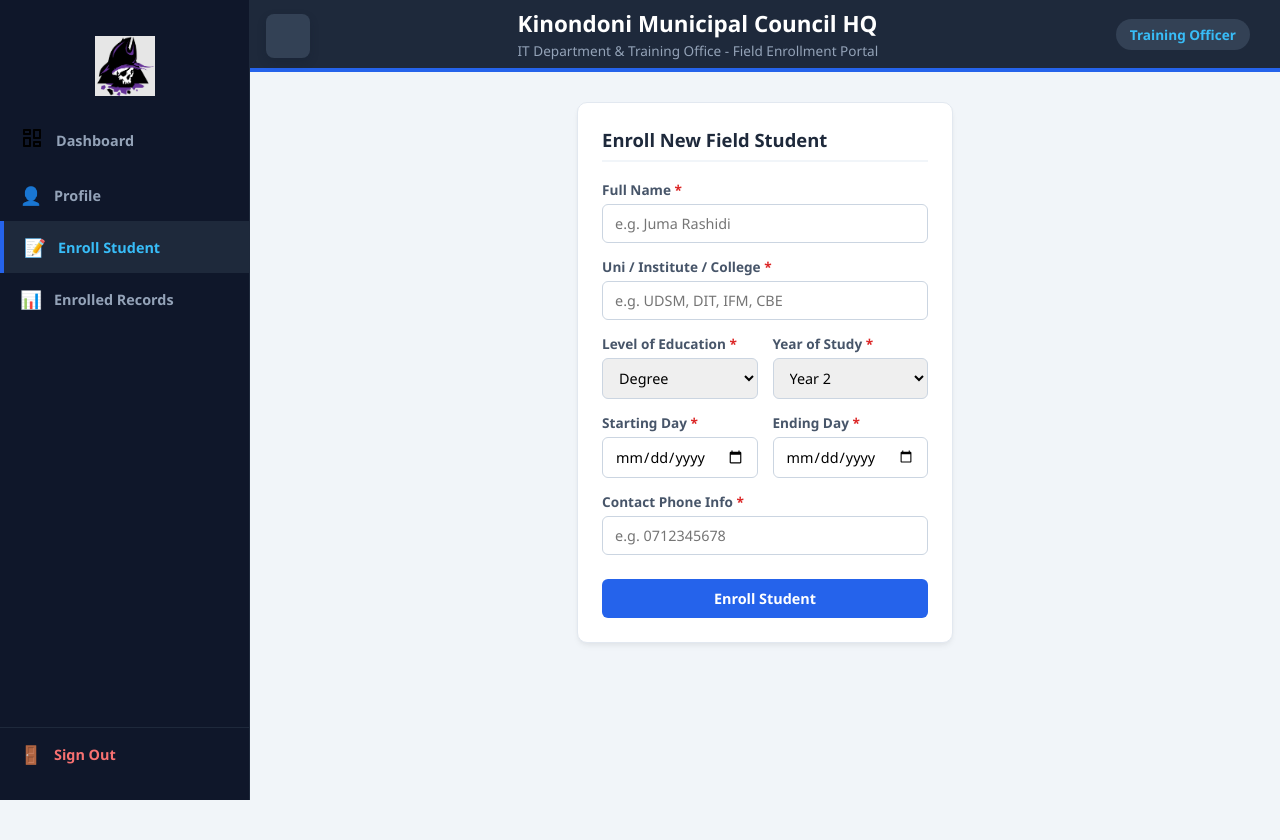
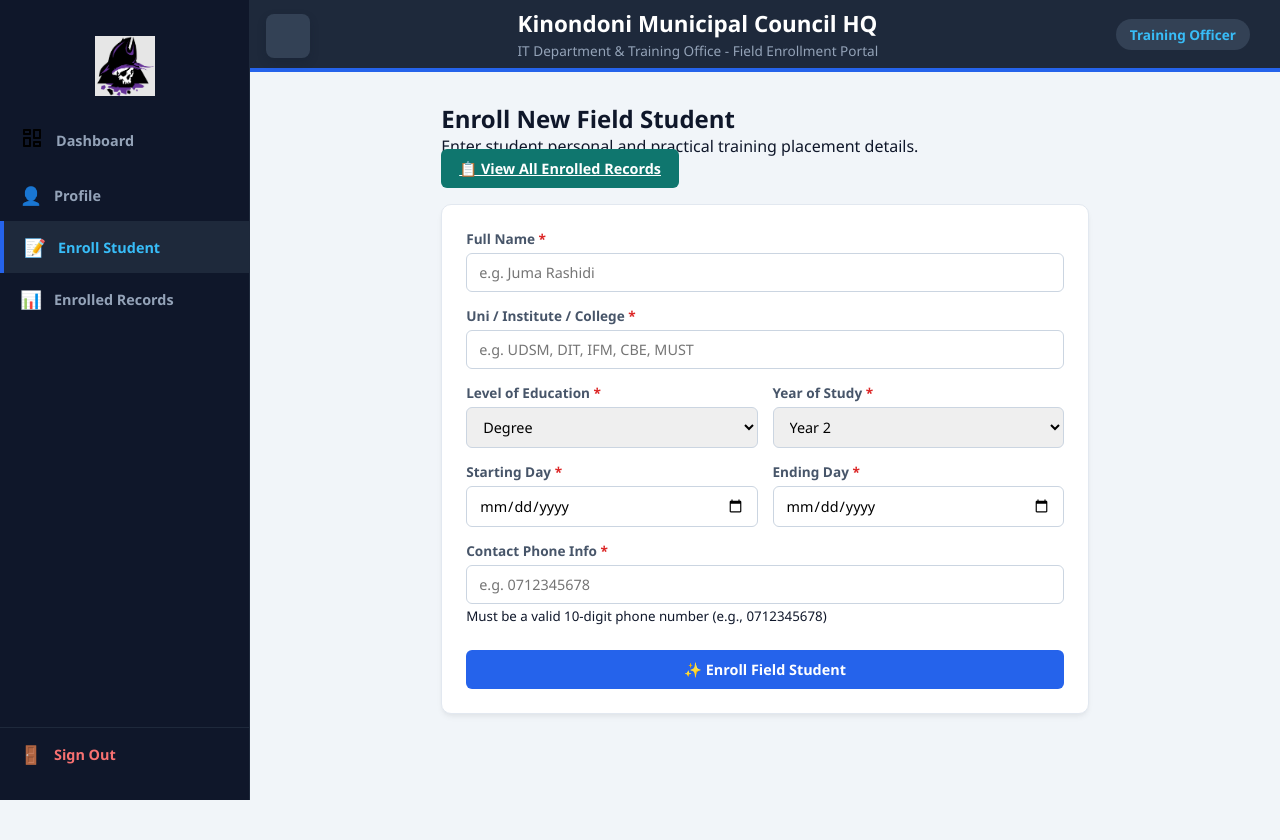
Before and after one commit to jugraki-art/field_student_enrollment_system, a PHP site: page /add_enrollment.php in a window 1280 px wide. Run offline with PHP 8.4, Linux system fonts and the light colour scheme.

Commit message:
Refactor enrollment form and improve UI elements
Updated the enrollment form layout and added validation messages. Improved user interface elements for better accessibility and usability.

```diff
--- a/add_enrollment.php
+++ b/add_enrollment.php
@@ -1,47 +1,27 @@
-
 <?php
 require_once __DIR__ . '/nav.php';
-         require_once __DIR__ . '/header.php';
 ?>
 
+<div class="main-content">
+    <?php require_once __DIR__ . '/header.php'; ?>
 
-
-        <div class="main-content">
     <div class="main-container">
-                <!-- Dynamic Records Table
-                <section class="card table-card">
-                    <div class="table-header">
-                        <h2>Enrolled Field Students Records</h2>
-                        <div class="table-actions">
-                            <input type="text" id="searchInput" placeholder="Search by name or uni..." onkeyup="filterTable()">
-                            <button class="btn btn-secondary" onclick="exportCSV()">Export CSV</button>
+        <!-- Breadcrumb / Header Bar -->
+        <div class="page-header">
+            <div>
+                <h2>Enroll New Field Student</h2>
+                <p class="muted">Enter student personal and practical training placement details.</p>
             </div>
+            <a href="enrolled_list.php" class="btn btn-secondary">
+                <span>📋 View All Enrolled Records</span>
+            </a>
         </div>
 
-                    <div class="table-wrapper">
-                        <table id="recordsTable">
-                            <thead>
-                                <tr>
-                                    <th>Name</th>
-                                    <th>Institution</th>
-                                    <th>Level/Year</th>
-                                    <th>Training Period</th>
-                                    <th>Contact</th>
-                                    <th>Status</th>
-                                    <th>Actions</th>
-                                </tr>
-                            </thead>
-                            <tbody id="studentTableBody">
-                                - JavaScript injects dynamic rows here --
-                            </tbody>
-                        </table>
-                    </div>
-                </section>-->
+        <!-- Enrollment Form Card -->
+        <section class="card form-card">
+            <div id="formAlert" class="alert-box" style="display: none;"></div>
 
-                <!-- Enrollment Form -->
-            <section class="card form-card">
-                <h2>Enroll New Field Student</h2>
-                <form id="enrollmentForm">
+            <form id="enrollmentForm" novalidate>
                 <div class="form-group">
                     <label for="fullName">Full Name <span class="req">*</span></label>
                     <input type="text" id="fullName" required placeholder="e.g. Juma Rashidi">
@@ -49,7 +29,7 @@
 
                 <div class="form-group">
                     <label for="institution">Uni / Institute / College <span class="req">*</span></label>
-                        <input type="text" id="institution" required placeholder="e.g. UDSM, DIT, IFM, CBE">
+                    <input type="text" id="institution" required placeholder="e.g. UDSM, DIT, IFM, CBE, MUST">
                 </div>
 
                 <div class="form-row">
@@ -61,6 +41,7 @@
                             <option value="Degree" selected>Degree</option>
                         </select>
                     </div>
+
                     <div class="form-group">
                         <label for="yearOfStudy">Year of Study <span class="req">*</span></label>
                         <select id="yearOfStudy" required>
@@ -77,6 +58,7 @@
                         <label for="startDate">Starting Day <span class="req">*</span></label>
                         <input type="date" id="startDate" required>
                     </div>
+
                     <div class="form-group">
                         <label for="endDate">Ending Day <span class="req">*</span></label>
                         <input type="date" id="endDate" required>
@@ -86,14 +68,20 @@
                 <div class="form-group">
                     <label for="phone">Contact Phone Info <span class="req">*</span></label>
                     <input type="tel" id="phone" required placeholder="e.g. 0712345678">
+                    <small class="muted">Must be a valid 10-digit phone number (e.g., 0712345678)</small>
                 </div>
 
-                    <button type="submit" id="btnSubmit" class="btn btn-primary">Enroll Student</button>
+                <div class="form-actions">
+                    <button type="submit" id="btnSubmit" class="btn btn-primary">
+                        <span>✨ Enroll Field Student</span>
+                    </button>
+                </div>
             </form>
         </section>
     </div>
 </div>
 
+<script src="login.js"></script>
 <script src="app.js"></script>
 </body>
 </html>
```
Lines whose indentation alone changed are shown as unchanged.
